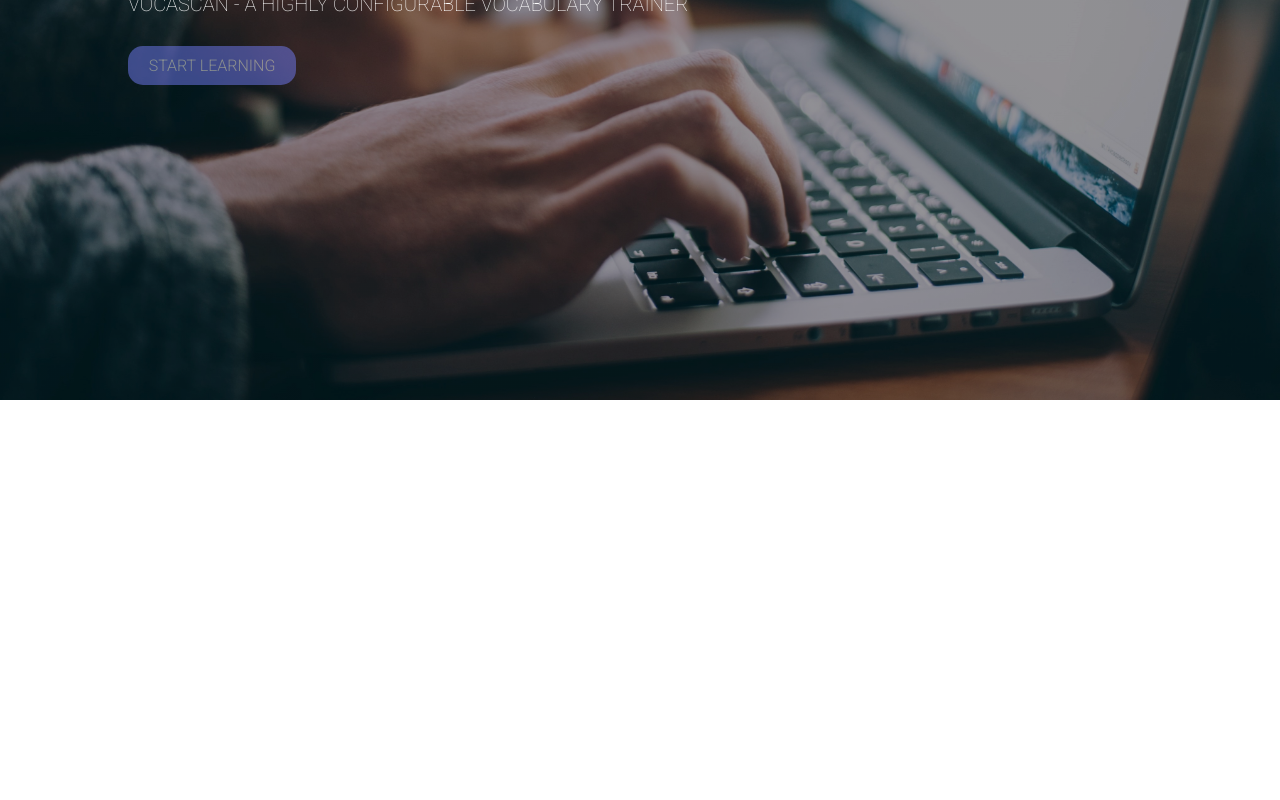
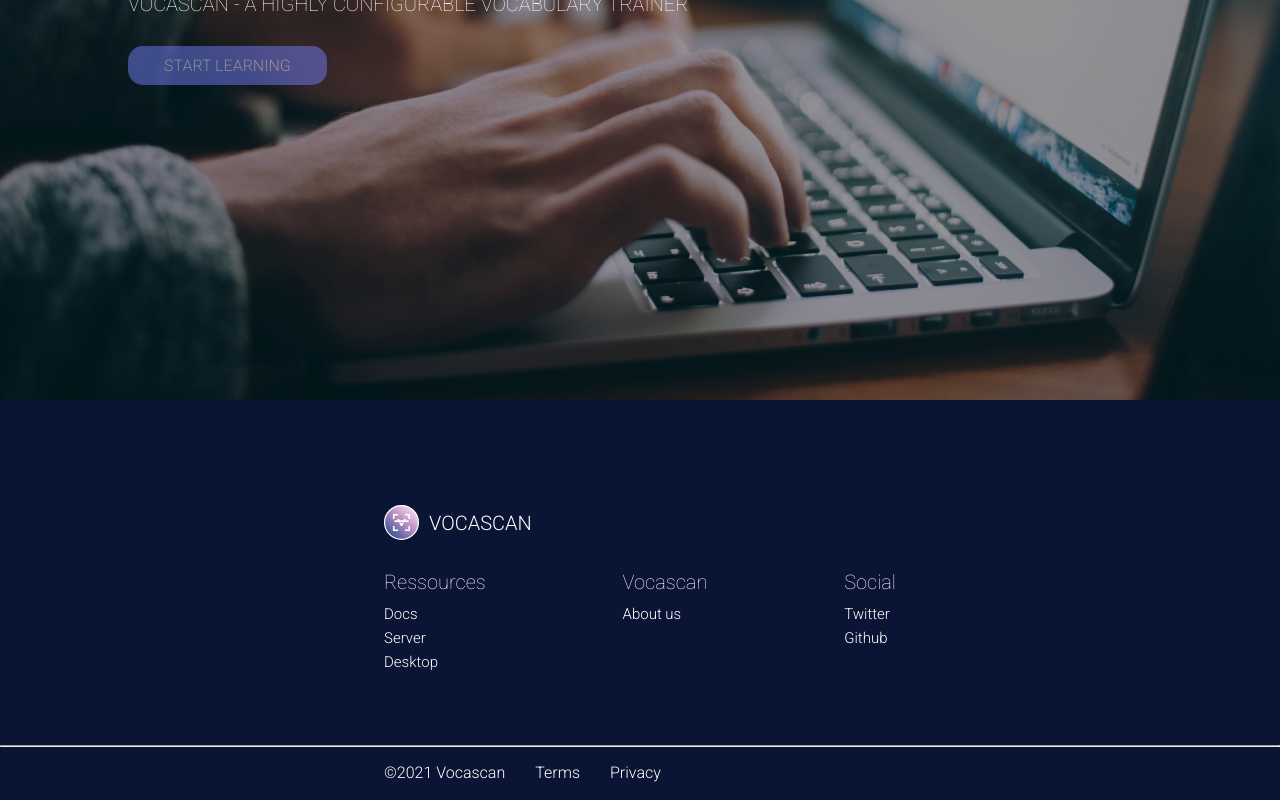
Before and after one commit to vocascan/homepage, a React (Create React App) app: page /#/home in a window 1280 px wide. Shown: the part 400-1200 px from the top of the page. Before the commit the page ends 800 px from the top, so only its background shows below. Built offline with nearby package versions, Linux system fonts and the light colour scheme.

Commit message:
feat: basic footer implementation - unfinished

```diff
--- a/src/App.jsx
+++ b/src/App.jsx
@@ -1,6 +1,7 @@
 import React from "react";
 import { Route, HashRouter, Redirect, Switch } from "react-router-dom";
 
+import Footer from "./Components/Footer/Footer.jsx";
 import Nav from "./Components/Nav/Nav.jsx";
 import Download from "./screens/Download/Download.jsx";
 import Home from "./screens/Home/Home.jsx";
@@ -18,6 +19,7 @@ const App = () => {
           <Redirect to="home" />
         </Route>
       </Switch>
+      <Footer />
     </HashRouter>
   );
 };
--- /dev/null
+++ b/src/Components/Footer/Footer.jsx
@@ -0,0 +1,40 @@
+import React from "react";
+import { Link } from "react-router-dom";
+
+import FooterBox from "./FooterBox.jsx";
+
+import { footerLinks } from "../../utils/constants.js";
+
+import VocascanLogo from "../../images/logo/color-round.svg";
+
+import "./Footer.scss";
+
+const Footer = () => {
+  return (
+    <div className="footer">
+      <div className="footer-inner">
+        <div className="footer-heading">
+          <img className="footer-logo" src={VocascanLogo} alt="Logo" />
+          <p>Vocascan</p>
+        </div>
+        <div className="footer-content">
+          {Object.entries(footerLinks).map(([key, value], i) => (
+            <FooterBox heading={key} list={value} />
+          ))}
+        </div>
+      </div>
+      <div className="footer-bottom">
+        <hr />
+        <div className="footer-bottom-wrapper">
+          <div className="footer-bottom-wrapper-inner">
+            <p>©2021 Vocascan</p>
+            <Link to="terms">Terms</Link>
+            <Link to="privacy">Privacy</Link>
+          </div>
+        </div>
+      </div>
+    </div>
+  );
+};
+
+export default Footer;
--- /dev/null
+++ b/src/Components/Footer/Footer.scss
@@ -0,0 +1,77 @@
+.footer {
+  padding-top: 100px;
+  width: 100%;
+  height: 300px;
+  background: #0a1535;
+  display: flex;
+  justify-content: center;
+  align-items: center;
+  flex-direction: column;
+
+  .footer-inner {
+    width: 40%;
+    height: 80%;
+    display: flex;
+    flex-direction: column;
+    justify-content: space-between;
+
+    .footer-heading {
+      font-size: 20px;
+      text-transform: uppercase;
+      display: flex;
+      align-items: center;
+      margin-bottom: 30px;
+
+      p {
+        color: #fff;
+      }
+
+      .footer-logo {
+        width: 35px;
+        margin-right: 10px;
+      }
+    }
+
+    .footer-content {
+      width: 100%;
+      height: 80%;
+      display: flex;
+      justify-content: space-between;
+    }
+  }
+
+  .footer-bottom {
+    width: 100%;
+    height: 50px;
+
+    hr {
+      color: #fff;
+    }
+
+    .footer-bottom-wrapper {
+      width: 100%;
+      height: 100%;
+      display: flex;
+      justify-content: center;
+      align-items: center;
+
+      .footer-bottom-wrapper-inner {
+        width: 40%;
+        display: flex;
+        justify-content: flex-start;
+        align-items: center;
+
+        p {
+          margin-right: 30px;
+          color: #fff;
+        }
+
+        a {
+          margin-right: 30px;
+          text-decoration: none;
+          color: #fff;
+        }
+      }
+    }
+  }
+}
--- /dev/null
+++ b/src/Components/Footer/FooterBox.jsx
@@ -0,0 +1,29 @@
+import React from "react";
+import { Link } from "react-router-dom";
+
+import "./FooterBox.scss";
+
+const FooterBox = ({ heading = null, list = null }) => {
+  return (
+    <div className="footer-box">
+      <div className="footer-box-inner">
+        <p>{heading}</p>
+        <div className="footer-box-links">
+          <ul>
+            {list?.map((e) => (
+              <li>
+                {/^https?:\/\//i.test(e.link) ? (
+                  <a href={e.link}>{e.name}</a>
+                ) : (
+                  <Link to={e.link}>{e.name}</Link>
+                )}
+              </li>
+            ))}
+          </ul>
+        </div>
+      </div>
+    </div>
+  );
+};
+
+export default FooterBox;
--- /dev/null
+++ b/src/Components/Footer/FooterBox.scss
@@ -0,0 +1,33 @@
+.footer-box {
+  height: 100%;
+  display: flex;
+  justify-content: center;
+  align-items: center;
+
+  .footer-box-inner {
+    height: 100%;
+
+    p {
+      text-align: left;
+      margin-bottom: 10px;
+      font-size: 20px;
+      color: #fff;
+      font-weight: 100;
+    }
+
+    .footer-box-links {
+      li {
+        list-style-type: none;
+        text-align: left;
+        margin-bottom: 5px;
+
+        a {
+          text-decoration: none;
+          color: #fff;
+          font-size: 15px;
+          font-weight: 300;
+        }
+      }
+    }
+  }
+}
--- a/src/screens/Home/Home.jsx
+++ b/src/screens/Home/Home.jsx
@@ -9,7 +9,7 @@ const Home = () => {
     <div className="home">
       <div className="hero-section">
         <div className="hero-inner">
-          <h1>Never was learning easier</h1>
+          <h1>Learning has never been easier</h1>
           <p>Vocascan - A highly configurable vocabulary trainer</p>
           <div className="button-wrapper">
             <Button block uppercase disabled={true}>
@@ -18,6 +18,7 @@ const Home = () => {
           </div>
         </div>
       </div>
+      <div></div>
     </div>
   );
 };
--- /dev/null
+++ b/src/utils/constants.js
@@ -0,0 +1,5 @@
+export const footerLinks = {
+  Ressources: [{ name: "Docs" }, { name: "Server" }, { name: "Desktop" }],
+  Vocascan: [{ name: "About us" }],
+  Social: [{ name: "Twitter" }, { name: "Github" }],
+};
```
